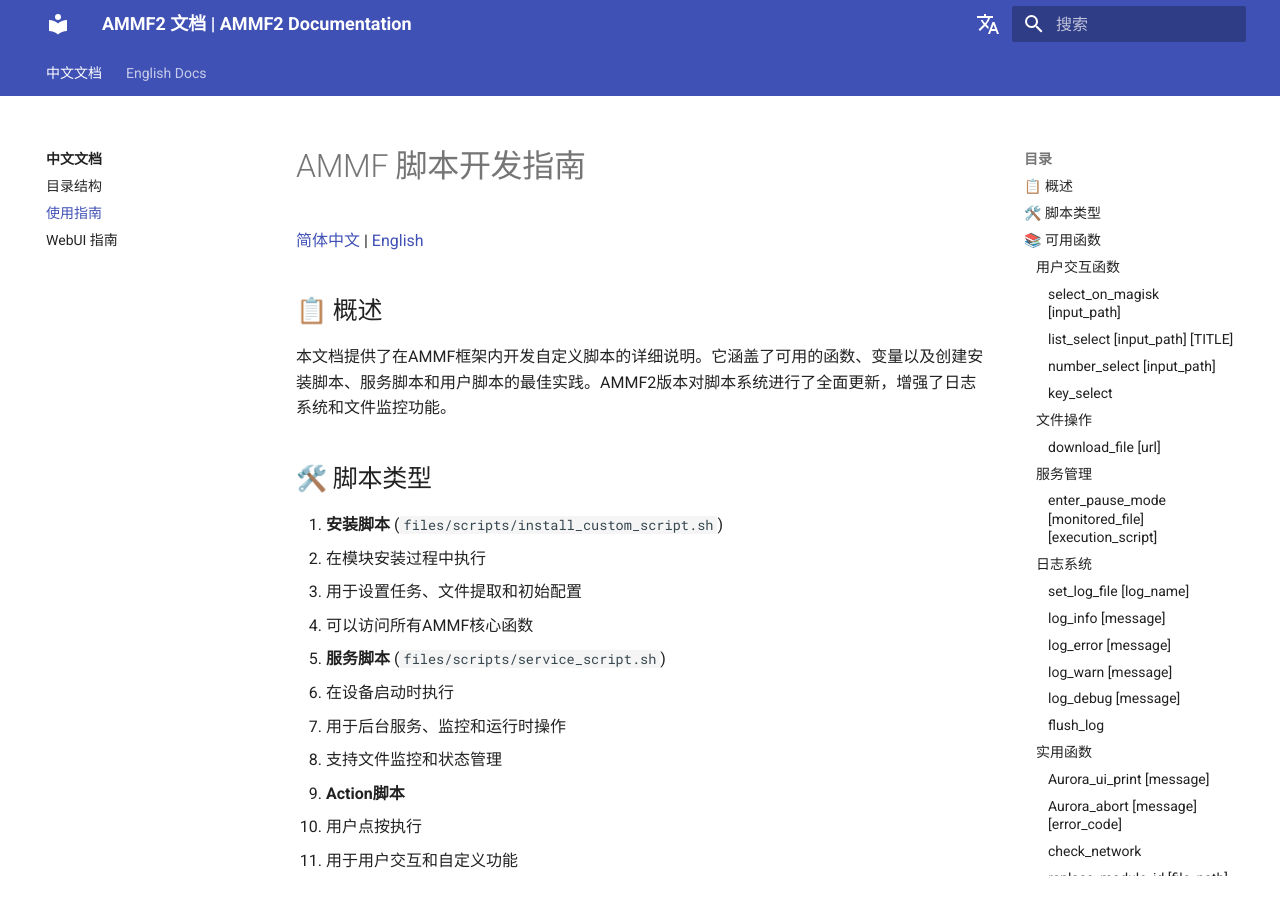
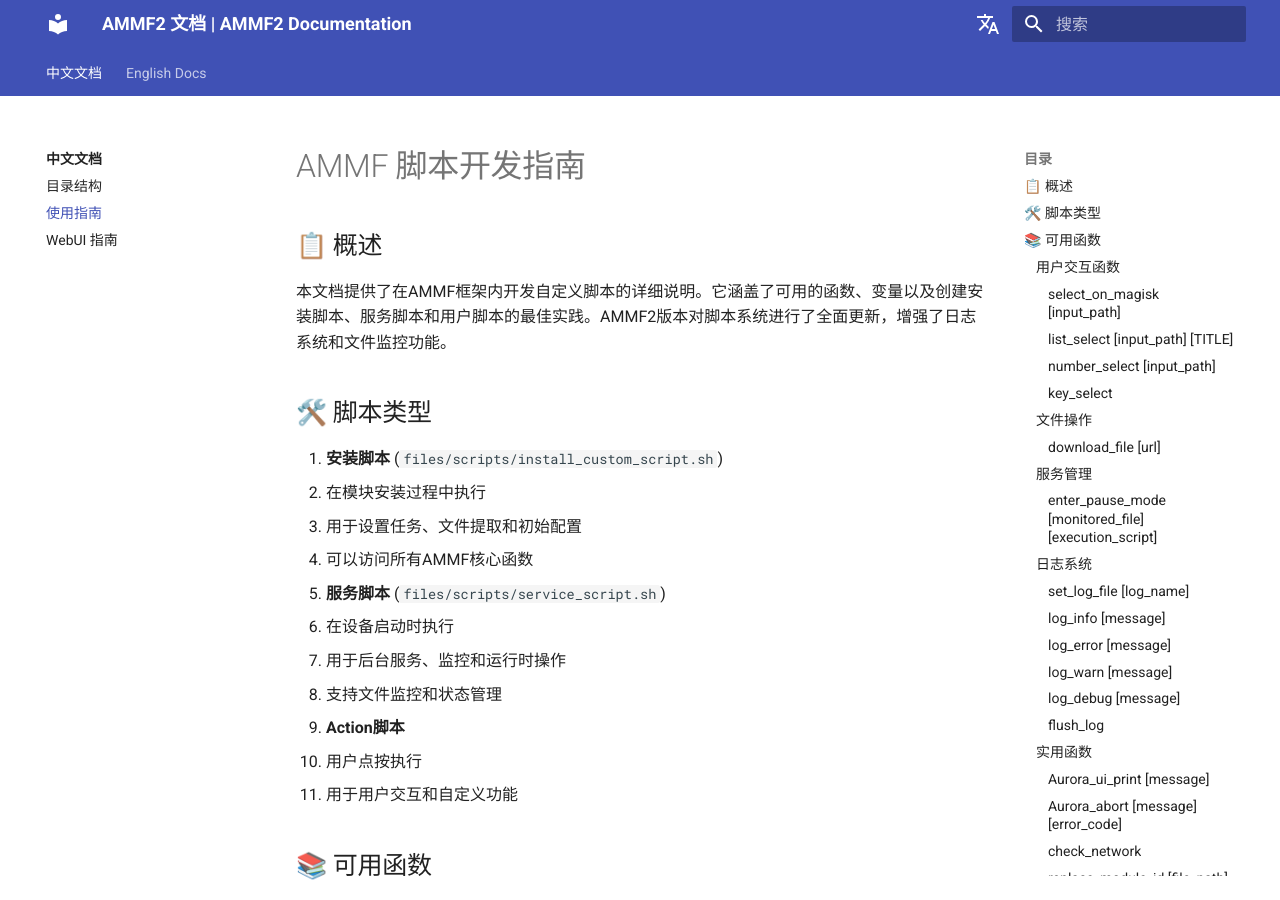
Before and after one commit to Seyud/AMMF2, an MkDocs documentation site: the page built from docs/docs/zh/script.md, in a window 1280 px wide and 900 px high. Built offline with MkDocs 1.6.1 and Material for MkDocs 9.7.7, drawn with Linux system fonts in a browser that asks for light colours; comment, search, counter and statistics services are not loaded.

Commit message:
ci(workflow): 更新文档部署工作流以使用requirements.txt
更新了文档部署工作流，使用requirements.txt安装依赖项，并指定mkdocs配置文件。移除了脚本文档中的多余语言切换链接。

```diff
--- a/docs/docs/zh/script.md
+++ b/docs/docs/zh/script.md
@@ -1,6 +1,4 @@
 # AMMF 脚本开发指南
-
-[简体中文](SCRIPT.md) | [English](SCRIPT_EN.md)
 
 ## 📋 概述
 
--- /dev/null
+++ b/requirements.txt
@@ -0,0 +1,4 @@
+mkdocs-material>=9.0.0
+mkdocs>=1.4.0
+pygments>=2.12.0
+pymdown-extensions>=9.0
```
Also changed, not shown: docs/docs/en/script.md (+0 -2 lines), 1 other file.
